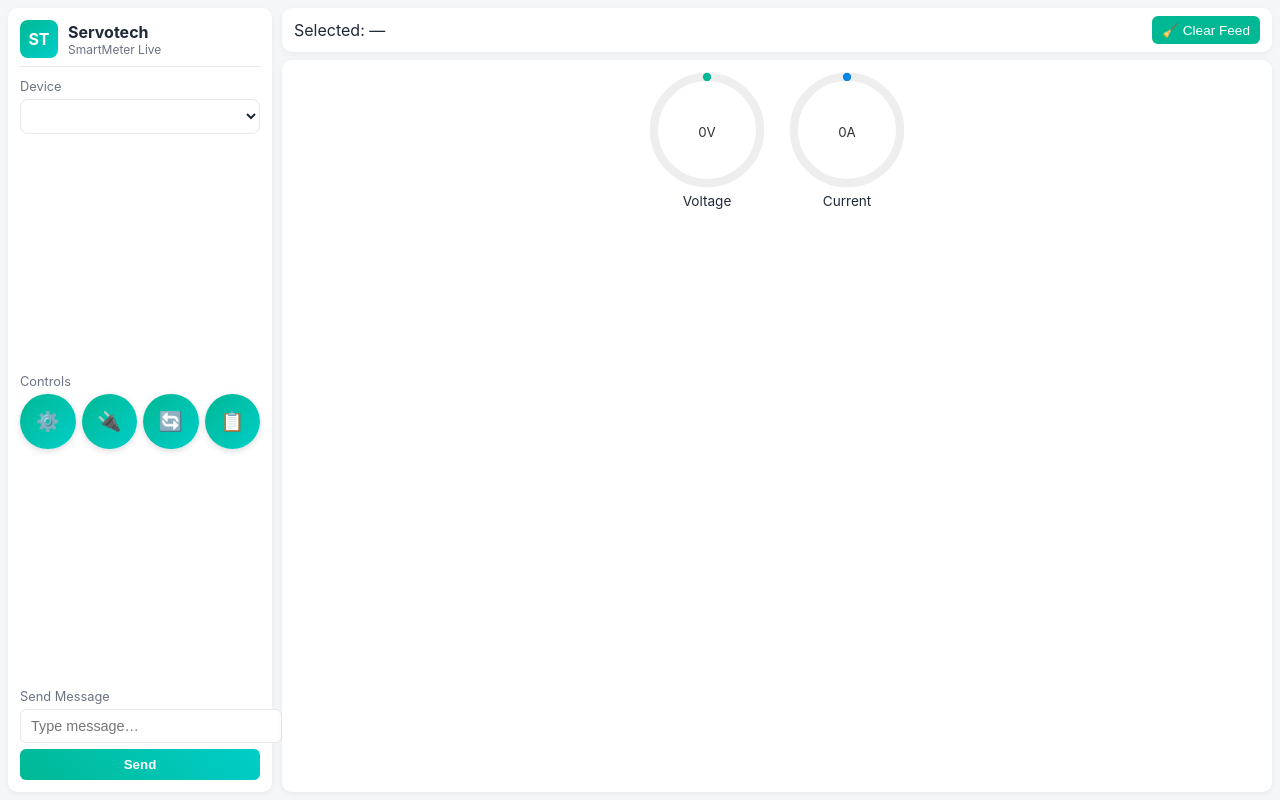
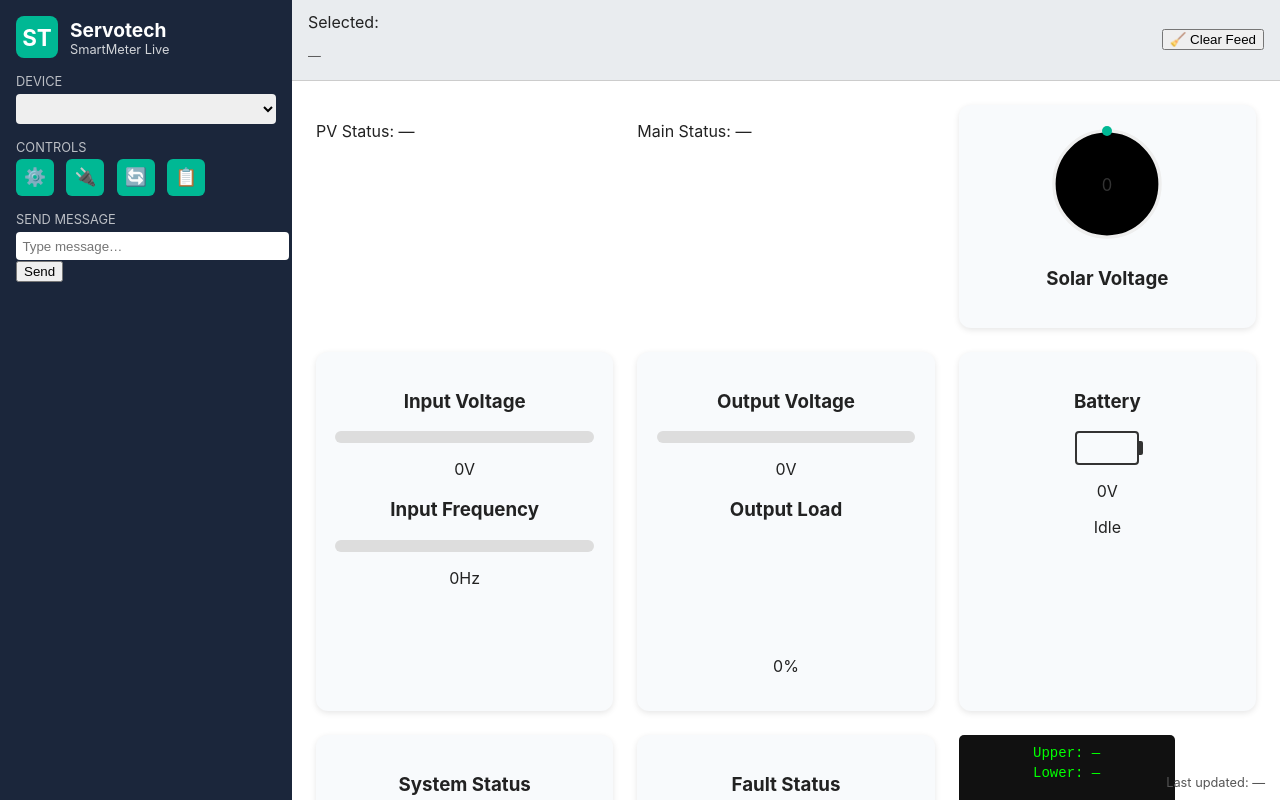
Before and after one commit to deepakpal5/ServerWebSocket, a website: page public/index.html in a window 1280 px wide. Drawn offline with Linux system fonts and the light colour scheme; no server answers.

Commit message:
hjkjkhkl

```diff
--- a/public/index.html
+++ b/public/index.html
@@ -8,23 +8,25 @@
 </head>
 <body>
 <div class="app">
+
+  <!-- Sidebar -->
   <aside class="sidebar">
     <div>
       <div class="brand">
         <div class="logo">ST</div>
         <div><h1>Servotech</h1><p>SmartMeter Live</p></div>
       </div>
+
       <label class="meta" for="endpointSelect">Device</label>
       <select id="endpointSelect" disabled></select>
-    </div>
 
       <div class="send-box">
         <label class="meta">Controls</label>
         <div class="control-buttons">
-        <button id="changeBtn" title="Change">⚙️</button>
-        <button id="powerBtn" title="Power">🔌</button>
-        <button id="resetBtn" title="Reset">🔄</button>
-        <button id="menuBtn" title="Menu">📋</button>
+          <button id="CHANGEBtn" title="Change">⚙️</button>
+          <button id="POWERBtn" title="Power">🔌</button>
+          <button id="RESETBtn" title="Reset">🔄</button>
+          <button id="MENUBtn" title="Menu">📋</button>
         </div>
       </div>
 
@@ -33,8 +35,10 @@
         <input id="msgInput" type="text" placeholder="Type message…" />
         <button id="sendBtn">Send</button>
       </div>
+    </div>
   </aside>
 
+  <!-- Main Dashboard -->
   <main class="main">
     <div class="topbar">
       <div id="feedTitle">Selected: <span class="meta">—</span></div>
@@ -43,27 +47,72 @@
 
     <section class="feed">
       <div class="gauges">
-        <div>
+<p>PV Status: <span id="pvStatus">—</span></p>
+<p>Main Status: <span id="mainStatus">—</span></p>
+        <!-- PV Input -->
+        <div class="gauge-card pv-gauge">
           <svg width="120" height="120" viewBox="0 0 36 36">
-            <path d="M18 2.0845a15.9155 15.9155 0 0 1 0 31.831a15.9155 15.9155 0 0 1 0 -31.831"
-              fill="none" stroke="#eee" stroke-width="2.5" />
-            <path id="voltageArc" d="M18 2.0845a15.9155 15.9155 0 0 1 0 31.831a15.9155 15.9155 0 0 1 0 -31.831"
-              fill="none" stroke="#00b894" stroke-width="2.5" stroke-dasharray="0,100" stroke-linecap="round" />
-            <text x="18" y="20" font-size="4" text-anchor="middle" fill="#333" id="voltageLabel">0V</text>
+            <path class="bg" d="M18 2.0845 a 15.9155 15.9155 0 0 1 0 31.831 a 15.9155 15.9155 0 0 1 0 -31.831"/>
+            <path id="pvArc" class="fg" stroke-dasharray="0,100" d="M18 2.0845 a 15.9155 15.9155 0 0 1 0 31.831 a 15.9155 15.9155 0 0 1 0 -31.831"/>
+            <text x="18" y="20" font-size="5" text-anchor="middle" fill="#333" id="pvLabel">0</text>
           </svg>
-          <div>Voltage</div>
+          <h3>Solar Voltage</h3>
         </div>
-        <div>
-          <svg width="120" height="120" viewBox="0 0 36 36">
-            <path d="M18 2.0845a15.9155 15.9155 0 0 1 0 31.831a15.9155 15.9155 0 0 1 0 -31.831"
-              fill="none" stroke="#eee" stroke-width="2.5" />
-            <path id="currentArc" d="M18 2.0845a15.9155 15.9155 0 0 1 0 31.831a15.9155 15.9155 0 0 1 0 -31.831"
-              fill="none" stroke="#0984e3" stroke-width="2.5" stroke-dasharray="0,100" stroke-linecap="round" />
-            <text x="18" y="20" font-size="4" text-anchor="middle" fill="#333" id="currentLabel">0A</text>
-          </svg>
-          <div>Current</div>
+
+        <!-- Input Voltage/Current -->
+        <div class="gauge-card">
+          <h3>Input Voltage</h3>
+          <div class="linear-bar"><span id="inputVoltBar"></span></div>
+          <p id="inputVoltLabel">0V</p>
+          <h3>Input Frequency</h3>
+          <div class="linear-bar"><span id="inputFreqBar"></span></div>
+          <p id="inputFreqLabel">0Hz</p>
         </div>
+
+        <!-- Output Voltage/Load -->
+        <div class="gauge-card">
+          <h3>Output Voltage</h3>
+          <div class="linear-bar"><span id="outVoltBar"></span></div>
+          <p id="outVoltLabel">0V</p>
+          <h3>Output Load</h3>
+          <div class="bar-graph" id="loadBars">
+            <div class="bar"></div><div class="bar"></div><div class="bar"></div><div class="bar"></div><div class="bar"></div>
           </div>
+          <p id="outLoadLabel">0%</p>
+        </div>
+
+        <!-- Battery -->
+        <div class="gauge-card">
+          <h3>Battery</h3>
+          <div class="battery"><div class="charge" id="battCharge"></div></div>
+          <p id="battVoltLabel">0V</p>
+          <p id="battStatus">Idle</p>
+        </div>
+
+        <!-- Status -->
+        <div class="gauge-card">
+          <h3>System Status</h3>
+          <p>Charging Mode: <span id="chargeMode">-</span></p>
+          <p>Battery Type: <span id="battType">-</span></p>
+          <p>Load Source: <span id="loadSource">-</span></p>
+          <p>Grid Charging: <span id="gridCharge">-</span></p>
+          <p>UPS Mode: <span id="upsMode">-</span></p>
+        </div>
+
+        <!-- Fault -->
+        <div class="gauge-card" id="faultCard">
+          <h3>Fault Status</h3>
+          <div id="faultMsg">No Faults</div>
+        </div>
+
+<div class="lcd-box">
+  <div class="lcd-line" id="lcdUpper">Upper: —</div>
+  <div class="lcd-line" id="lcdLower">Lower: —</div>
+</div>
+
+
+      </div>
+      <div id="timestamp">Last updated: —</div>
     </section>
   </main>
 </div>
--- a/public/script.js
+++ b/public/script.js
@@ -1,98 +1,211 @@
-const select=document.getElementById('endpointSelect');
-const msgInput=document.getElementById('msgInput');
-const sendBtn=document.getElementById('sendBtn');
-const feedTitle=document.getElementById('feedTitle');
-const clearBtn=document.getElementById('clearBtn');
-// const messagesEl=document.getElementById('messages');
-let history=new Map(),ws,endpoints=[],selected=null;
+let history = new Map(), ws, endpoints = [], selected = null;
 
-function ensureEndpoint(n){if(!history.has(n))history.set(n,[]);}
-function renderSelect(list){
-  endpoints=Array.isArray(list)?list.slice():[];
-  select.innerHTML='';
-  endpoints.forEach(name=>{
-    const opt=document.createElement('option');
-    opt.value=name; opt.textContent=`🔴 ${name}`; select.appendChild(opt);
+const select = document.getElementById('endpointSelect');
+const feedTitle = document.getElementById('feedTitle');
+const msgInput = document.getElementById('msgInput');
+const sendBtn = document.getElementById('sendBtn');
+const clearBtn = document.getElementById('clearBtn');
+const messagesEl = document.getElementById('messages');
+
+// --- Helpers ---
+function ensureEndpoint(name) {
+  if (!history.has(name)) history.set(name, []);
+}
+
+// function appendToHistory(endpoint, text) {
+//   ensureEndpoint(endpoint);
+//   const msg = { text, ts: new Date().toISOString(), endpoint };
+//   history.get(endpoint).push(msg);
+//   renderNewMessage(msg);
+// }
+
+// function renderNewMessage(item) {
+//   // Create message element
+//   const div = document.createElement('div');
+//   div.className = 'message';
+//   div.innerHTML = `<span class="time">${new Date(item.ts).toLocaleTimeString()}</span>
+//                    <span class="endpoint">${item.endpoint}</span>
+//                    <span class="text">${item.text}</span>`;
+//   if(messagesEl.querySelector('.empty')) messagesEl.innerHTML = '';
+//   messagesEl.appendChild(div);
+//   messagesEl.scrollTop = messagesEl.scrollHeight;
+
+//   // Update gauges if the message is from selected endpoint
+//   if (item.endpoint === selected) {
+//     let data = item.text;
+//     if (typeof data === 'string' && (data.startsWith('{') || data.startsWith('['))) {
+//       try { data = JSON.parse(data); } catch {}
+//     }
+//     if(data.voltage !== undefined && data.current !== undefined) {
+//       updateGauges(data.voltage, data.current);
+//     }
+//   }
+// }
+
+function sendMessage() {
+  const text = msgInput.value.trim();
+  if (!text || !selected) return;
+
+  if (ws && ws.readyState === WebSocket.OPEN) {
+    console.log("Sending message:", text, "to", selected);
+    ws.send(JSON.stringify({ command: text, endpoint: selected }));
+    // appendToHistory(selected, "→ " + text);
+  }
+  // else {
+  //   appendToHistory(selected, "⚠️ WebSocket not connected");
+  // }
+
+  msgInput.value = '';
+}
+
+function renderSelect(list) {
+  select.innerHTML = '';
+  list.forEach(name => {
+    const opt = document.createElement('option');
+    opt.value = name;
+    opt.textContent = `🔴 ${name}`;
+    select.appendChild(opt);
     ensureEndpoint(name);
   });
-  select.disabled=false;
-  selected=endpoints[0]||null;
-  if(selected)select.value=selected;
-  feedTitle.querySelector('.meta').textContent=selected||'—';
+  select.disabled = false;
+  selected = list[0] || null;
+  if(selected) select.value = selected;
+  feedTitle.querySelector('.meta').textContent = selected || '—';
 }
 
-function appendToHistory(endpoint,text){
-  ensureEndpoint(endpoint);
-  const arr=history.get(endpoint);
-  arr.push({text,ts:new Date().toISOString(),endpoint});
-  renderNewMessage({text,ts:new Date().toISOString(),endpoint});
-}
+// --- Event listeners ---
+select.addEventListener('change', ()=> {
+  selected = select.value;
+  feedTitle.querySelector('.meta').textContent = selected;
+});
 
-function renderNewMessage(item){
-  if(item.endpoint!==selected){updateGauges(0,0);return;}
-  let data=item.text;
-  if(typeof data==='string'&&(data.startsWith('{')||data.startsWith('['))){
-    try{data=JSON.parse(data);}catch{}
-  }
-  if(data.voltage!==undefined&&data.current!==undefined){
-    updateGauges(data.voltage,data.current);
+sendBtn.addEventListener('click', sendMessage);
+msgInput.addEventListener('keypress', e => { if(e.key==='Enter') sendMessage(); });
+
+clearBtn.addEventListener('click', ()=> {
+  messagesEl.innerHTML = '<div class="empty">Feed cleared</div>';
+  history.clear();
+});
+
+['CHANGE','POWER','RESET','MENU'].forEach(cmd=>{
+  const btn = document.getElementById(cmd+'Btn');
+  if(btn) btn.addEventListener('click', ()=> {
+    if(ws && ws.readyState === WebSocket.OPEN && selected){
+      console.log("Sending message:", cmd, "to", selected); // <- changed 'text' to 'cmd'
+      ws.send(JSON.stringify({ command: cmd, endpoint: selected }));
+    }
+  });
+});
+
+
+// --- WebSocket ---
+function openWS(){
+  const url = location.origin.replace(/^http/,'ws');
+  ws = new WebSocket(url);
+
+  ws.onopen = ()=> console.log('🟢 Connected');
+  ws.onclose = ()=> setTimeout(openWS,3000);
+
+  ws.onmessage = e => {
+    try{
+      const obj = JSON.parse(e.data);
+      // console.log('⬅️', obj);
+
+      if(obj.type==="status" && Array.isArray(obj.data)){
+        Array.from(select.options).forEach(opt => {
+          const ep = obj.data.find(e=>e.endpoint===opt.value);
+          opt.textContent = `${ep?.online?"🟢":"🔴"} ${opt.value}`;
+        });
+        return;
+      }
+
+      if(obj.endpoint && obj.body){
+        const data = typeof obj.body === "string" ? JSON.parse(obj.body) : obj.body;
+        // console.log("Data received for", obj.endpoint, data);
+        updateUI(data);
+      }
+    }catch(err){
+      console.error("Parse error:", err);
+    }
   }
 }
 
-function sendMessage(){
-  const text=msgInput.value.trim(); if(!text||!selected)return;
-  if(ws&&ws.readyState===WebSocket.OPEN){
-    ws.send(JSON.stringify({command:text,endpoint:selected}));
-    appendToHistory(selected,"→ "+text);
-  }else appendToHistory(selected,"⚠️ WebSocket not connected");
-  msgInput.value='';
+
+// --- Existing UI update ---
+function updateUI(data){
+  document.getElementById("pvLabel").textContent = (data.Solar_Volt) + "Volt";
+  document.getElementById("pvArc").setAttribute("stroke-dasharray", `${data.Solar_Volt},400`);
+
+  document.getElementById("inputVoltBar").style.width = (data.Input_VOLT/240*100) + "%";
+  document.getElementById("inputVoltLabel").textContent = data.Input_VOLT + "V";
+
+  document.getElementById("inputFreqBar").style.width = (data.Input_FREQ/60*100) + "%";
+  document.getElementById("inputFreqLabel").textContent = data.Input_FREQ + "Hz";
+
+  document.getElementById("outVoltBar").style.width = (data.Output_VOLT/240*100) + "%";
+  document.getElementById("outVoltLabel").textContent = data.Output_VOLT + "V";
+
+  document.querySelectorAll("#loadBars .bar").forEach(bar=>{
+    bar.style.height = (Math.random()*data.Output_LOAD) + "%";
+  });
+  document.getElementById("outLoadLabel").textContent = data.Output_LOAD + "%";
+
+  const batteryEl = document.getElementById("battCharge").parentElement; // .battery container
+document.getElementById("battCharge").style.width = Math.min(parseFloat(data.Battery_Connect)/14*100,100) + "%";
+document.getElementById("battVoltLabel").textContent = data.Battery_Connect;
+document.getElementById("battStatus").textContent = data.Battery_Status;
+
+// Animate if charging
+if(data.Battery_Status.toLowerCase() === "charging"){
+  batteryEl.classList.add("charge-anim");
+} else {
+  batteryEl.classList.remove("charge-anim");
 }
 
-function updateGauges(v,c){
-  const max=420;
-  document.getElementById('voltageArc').setAttribute('stroke-dasharray',`${Math.min(v/max,1)*100},100`);
-  document.getElementById('voltageLabel').textContent=v.toFixed(1)+'V';
-  document.getElementById('currentArc').setAttribute('stroke-dasharray',`${Math.min(c/max,1)*100},100`);
-  document.getElementById('currentLabel').textContent=c.toFixed(1)+'A';
+  document.getElementById("chargeMode").textContent = data.Charging_Mode;
+  document.getElementById("battType").textContent = data.Battery_Type;
+  document.getElementById("loadSource").textContent = data.Load_Source;
+  document.getElementById("gridCharge").textContent = data.Grid_Charging;
+  document.getElementById("upsMode").textContent = data.UPS_Mode;
+  document.getElementById("lcdUpper").textContent = "Upper: " + data.Upper;
+document.getElementById("lcdLower").textContent = "Lower: " + data.Lower;
+
+
+
+const pvStatusEl = document.getElementById("pvStatus");
+if(data.PVA){
+  pvStatusEl.textContent = "Available";
+  pvStatusEl.style.color = "green";
+} else if(data.PVR){
+  pvStatusEl.textContent = "Reverse!";
+  pvStatusEl.style.color = "red";
+} else {
+  pvStatusEl.textContent = "Not Available";
+  pvStatusEl.style.color = "orange";
+}
+const mainEl = document.getElementById("mainStatus");
+mainEl.textContent = data.Mains;
+switch(data.Mains){
+  case "ON": mainEl.style.color = "green"; break;
+  case "OFF": mainEl.style.color = "red"; break;
+  case "CUT": mainEl.style.color = "orange"; break;
 }
 
-// function clearFeed(){messagesEl.innerHTML='<div class="empty">Feed cleared</div>'; history.clear();}
-select.addEventListener('change',()=>{selected=select.value;feedTitle.querySelector('.meta').textContent=selected;});
-sendBtn.addEventListener('click',sendMessage);
-msgInput.addEventListener('keypress',e=>{if(e.key==='Enter')sendMessage();});
-// clearBtn.addEventListener('click',clearFeed);
 
-['change','power','reset','menu'].forEach(cmd=>{
-  document.getElementById(cmd+'Btn').addEventListener('click',()=>{
-    if(ws&&ws.readyState===WebSocket.OPEN&&selected){
-      ws.send(JSON.stringify({command:cmd,endpoint:selected}));
-    }
-    appendToHistory(selected||'system',`🔘 ${cmd}`);
-  });
-});
+  const faultEl = document.getElementById("faultMsg");
+  if(data.Error_Fault && data.Error_Fault.trim() !== ""){
+    faultEl.textContent = data.Error_Fault;
+    faultEl.className = "fault";
+  } else {
+    faultEl.textContent = "No Faults";
+    faultEl.className = "";
+  }
 
-function openWS(){
-  const url=(location.origin.replace(/^http/,'ws'));
-  ws=new WebSocket(url);
-  ws.onopen=()=>console.log('🟢 Connected');
-  ws.onclose=()=>setTimeout(openWS,3000);
-  ws.onmessage=e=>{
-    try{
-      const obj=JSON.parse(e.data);
-      if(obj.type==="status"&&Array.isArray(obj.data)){
-        Array.from(select.options).forEach(opt=>{
-          const ep=obj.data.find(e=>e.endpoint===opt.value);
-          opt.textContent=`${ep?.online?"🟢":"🔴"} ${opt.value}`;
-        });
-        return;
-      }
-      if(obj.endpoint&&"body" in obj){
-        appendToHistory(obj.endpoint,obj.body); return;
-      }
-    }catch(err){console.error("Parse error:",err);}
-  }
+  document.getElementById("timestamp").textContent = "Last updated: " + new Date().toLocaleTimeString();
 }
 
-fetch('/endpoints').then(r=>r.json()).then(list=>{
-  renderSelect(list); openWS();
-}).catch(()=>{renderSelect([]); openWS();});
+// --- Initialize ---
+fetch('/endpoints')
+  .then(r=>r.json())
+  .then(list => { renderSelect(list); openWS(); })
+  .catch(()=> { renderSelect([]); openWS(); });
--- a/public/style.css
+++ b/public/style.css
@@ -1,218 +1,107 @@
-:root {
-  --bg: #f4f6f8;
-  --panel: #fff;
-  --accent: #00b894;
-  --accent2: #00cec9;
-  --border: #e5e7eb;
-  --text: #1f2937;
-  --muted: #6b7280;
-  --radius: 10px;
-  --shadow: 0 2px 6px rgba(0,0,0,0.05);
-  --mono: ui-monospace, Menlo, Monaco, 'Roboto Mono', monospace;
+body {
+  margin: 0;
+  font-family: "Inter", sans-serif;
+  background: #f4f7fb;
+  color: #222;
 }
 
-html, body {
-  margin: 0;
-  height: 100%;
-  background: var(--bg);
-  font-family: "Inter", "Segoe UI", Roboto, sans-serif;
-  color: var(--text);
-}
+.app { display: flex; height: 100vh; }
 
-.app {
-  display: flex;
-  height: 100vh;
-  gap: 10px;
-  padding: 8px;
-  box-sizing: border-box;
-}
-
-/* --- Sidebar --- */
+/* Sidebar */
 .sidebar {
-  width: 240px;
-  background: var(--panel);
-  border-radius: var(--radius);
-  box-shadow: var(--shadow);
-  padding: 12px;
+  width: 260px;
+  background: #1b263b;
+  color: #fff;
   display: flex;
   flex-direction: column;
   justify-content: space-between;
+  padding: 1rem;
 }
 
-.brand {
-  display: flex;
-  align-items: center;
-  gap: 10px;
-  border-bottom: 1px solid var(--border);
-  padding-bottom: 8px;
-  margin-bottom: 12px;
+.brand { display: flex; align-items: center; gap: 0.75rem; }
+.brand .logo {
+  width: 42px; height: 42px; background: #00b894;
+  color: #fff; font-weight: 700; font-size: 1.4rem;
+  border-radius: 8px; display: flex; align-items: center; justify-content: center;
+}
+.brand h1 { margin: 0; font-size: 1.2rem; }
+.brand p { margin: 0; font-size: 0.8rem; opacity: 0.8; }
+
+.meta { font-size: 0.8rem; text-transform: uppercase; opacity: 0.7; display: block; margin-top: 1rem; margin-bottom: 0.3rem; }
+
+select, input { width: 100%; padding: 0.4rem; border-radius: 4px; border: none; }
+
+.send-box { margin-top: 1rem; }
+.control-buttons button {
+  margin-right: 0.5rem; padding: 0.5rem; font-size: 1.1rem;
+  cursor: pointer; background: #00b894; border: none; border-radius: 6px; color: #fff;
 }
 
-.logo {
-  width: 38px;
-  height: 38px;
-  border-radius: 8px;
-  background: linear-gradient(135deg, var(--accent), var(--accent2));
-  color: white;
-  font-weight: 700;
-  display: flex;
-  align-items: center;
-  justify-content: center;
+/* Main Area */
+.main { flex: 1; display: flex; flex-direction: column; background: #fff; }
+.topbar { display: flex; justify-content: space-between; align-items: center; background: #e9ecef; padding: 0.75rem 1rem; border-bottom: 1px solid #ccc; }
+
+.feed { flex: 1; padding: 1.5rem; overflow-y: auto; position: relative; }
+.gauges { display: grid; grid-template-columns: repeat(auto-fit, minmax(250px, 1fr)); gap: 1.5rem; }
+
+.gauge-card {
+  background: #f8fafc;
+  border-radius: 12px;
+  padding: 1.2rem;
+  box-shadow: 0 2px 6px rgba(0,0,0,0.1);
+  text-align: center;
 }
 
-.brand h1 {
-  font-size: 1rem;
-  margin: 0;
-}
-.brand p {
-  margin: 0;
-  font-size: 0.75rem;
-  color: var(--muted);
+
+
+
+
+@keyframes chargeAnimation {
+  0% { background-position: 0% 0; }
+  100% { background-position: 100% 0; }
 }
 
-label.meta {
-  font-size: 0.8rem;
-  color: var(--muted);
-  display: block;
-  margin-bottom: 5px;
+.battery.charge-anim .charge {
+  background: linear-gradient(90deg, #0f0 25%, #0c0 50%, #0f0 75%);
+  background-size: 200% 100%;
+  animation: chargeAnimation 2s linear infinite;
 }
 
-select#endpointSelect {
-  width: 100%;
+
+
+
+
+
+.pv-gauge svg path.bg { stroke: #eee; }
+.pv-gauge svg path.fg { stroke-width: 3; stroke: #00b894; fill: none; stroke-linecap: round; transition: stroke-dasharray 0.5s ease; }
+
+.linear-bar { background: #ddd; border-radius: 6px; overflow: hidden; height: 12px; margin-top: 8px; }
+.linear-bar span { display: block; height: 100%; width: 0%; background: linear-gradient(90deg, #0984e3, #00b894); transition: width 0.4s ease; }
+
+.battery { width: 60px; height: 30px; border: 2px solid #333; position: relative; border-radius: 4px; margin: 0 auto; }
+.battery::after { content: ""; position: absolute; top: 8px; right: -6px; width: 6px; height: 14px; background: #333; border-radius: 2px; }
+.charge { height: 100%; width: 0%; background: linear-gradient(90deg, #00b894, #0984e3); transition: width 0.5s ease; }
+
+.bar-graph { height: 100px; display: flex; align-items: flex-end; justify-content: space-around; }
+.bar { width: 20px; background: #0984e3; border-radius: 3px 3px 0 0; transition: height 0.3s ease; }
+.lcd-box {
+  width: 200px;
+  background-color: #111;
+  color: #0f0;
+  font-family: 'Courier New', monospace;
   padding: 8px;
-  border-radius: 8px;
-  border: 1px solid var(--border);
-  background: #fff;
-  font-weight: 600;
-  color: var(--text);
-  cursor: pointer;
-}
-select#endpointSelect:focus {
-  border-color: var(--accent);
-  outline: none;
+  border-radius: 5px;
+  margin-bottom: 15px;
+  text-align: center;
 }
 
-/* --- Controls --- */
-.control-buttons {
-  display: grid;
-  grid-template-columns: repeat(4, 1fr);
-  gap: 6px;
-}
-.control-buttons button {
-  aspect-ratio: 1/1;
-  border: none;
-  border-radius: 50%;
-  background: linear-gradient(135deg, var(--accent), var(--accent2));
-  color: white;
-  font-size: 1.2rem;
-  cursor: pointer;
-  transition: all 0.2s ease;
-  box-shadow: 0 2px 6px rgba(0,0,0,0.15);
-}
-.control-buttons button:hover {
-  transform: translateY(-2px);
-  box-shadow: 0 4px 10px rgba(0,0,0,0.25);
-}
-.control-buttons button:active {
-  transform: scale(0.95);
+.lcd-line {
+  height: 20px;
+  line-height: 20px;
+  font-size: 14px;
 }
 
-/* --- Send Box --- */
-.send-box {
-  margin-top: 10px;
-}
-#msgInput {
-  width: 100%;
-  padding: 8px 10px;
-  border-radius: 6px;
-  border: 1px solid var(--border);
-  background: #fff;
-  color: var(--text);
-  font-size: 0.9rem;
-  outline: none;
-}
-#msgInput:focus {
-  border-color: var(--accent);
-}
-#sendBtn {
-  margin-top: 6px;
-  width: 100%;
-  padding: 8px;
-  border: none;
-  border-radius: 6px;
-  background: linear-gradient(45deg, var(--accent), var(--accent2));
-  color: #fff;
-  font-weight: 600;
-  cursor: pointer;
-  transition: all 0.2s ease;
-}
-#sendBtn:hover {
-  transform: translateY(-1px);
-  box-shadow: 0 4px 8px rgba(0,0,0,0.15);
-}
+.fault { background: #ffdddd; border-left: 4px solid red; color: #a00; padding: 0.5rem; border-radius: 6px; font-weight: 600; animation: blink 1s infinite alternate; }
+@keyframes blink { from { opacity: 1; } to { opacity: 0.5; } }
 
-/* --- Main --- */
-.main {
-  flex: 1;
-  display: flex;
-  flex-direction: column;
-  gap: 8px;
-}
-.topbar {
-  background: var(--panel);
-  border-radius: var(--radius);
-  box-shadow: var(--shadow);
-  padding: 8px 12px;
-  display: flex;
-  justify-content: space-between;
-  align-items: center;
-}
-.topbar button {
-  background: var(--accent);
-  color: #fff;
-  border: none;
-  padding: 6px 10px;
-  border-radius: 6px;
-  font-size: 0.85rem;
-  cursor: pointer;
-}
-.topbar button:hover {
-  background: #00a884;
-}
-
-/* --- Feed --- */
-.feed {
-  flex: 1;
-  background: var(--panel);
-  border-radius: var(--radius);
-  box-shadow: var(--shadow);
-  padding: 10px;
-  display: flex;
-  flex-direction: column;
-  justify-content: flex-start;
-}
-.gauges {
-  display: flex;
-  justify-content: center;
-  gap: 20px;
-  margin-bottom: 10px;
-}
-.gauges div {
-  text-align: center;
-  font-size: 0.85rem;
-  color: var(--text);
-}
-
-.empty {
-  text-align: center;
-  color: var(--muted);
-  padding: 10px;
-}
-
-::-webkit-scrollbar {
-  width: 6px;
-}
-::-webkit-scrollbar-thumb {
-  background: rgba(0,0,0,0.1);
-  border-radius: 4px;
-}
+#timestamp { position: absolute; right: 15px; bottom: 10px; font-size: 0.8rem; color: #555; }
```
Lines whose indentation alone changed are shown as unchanged.
